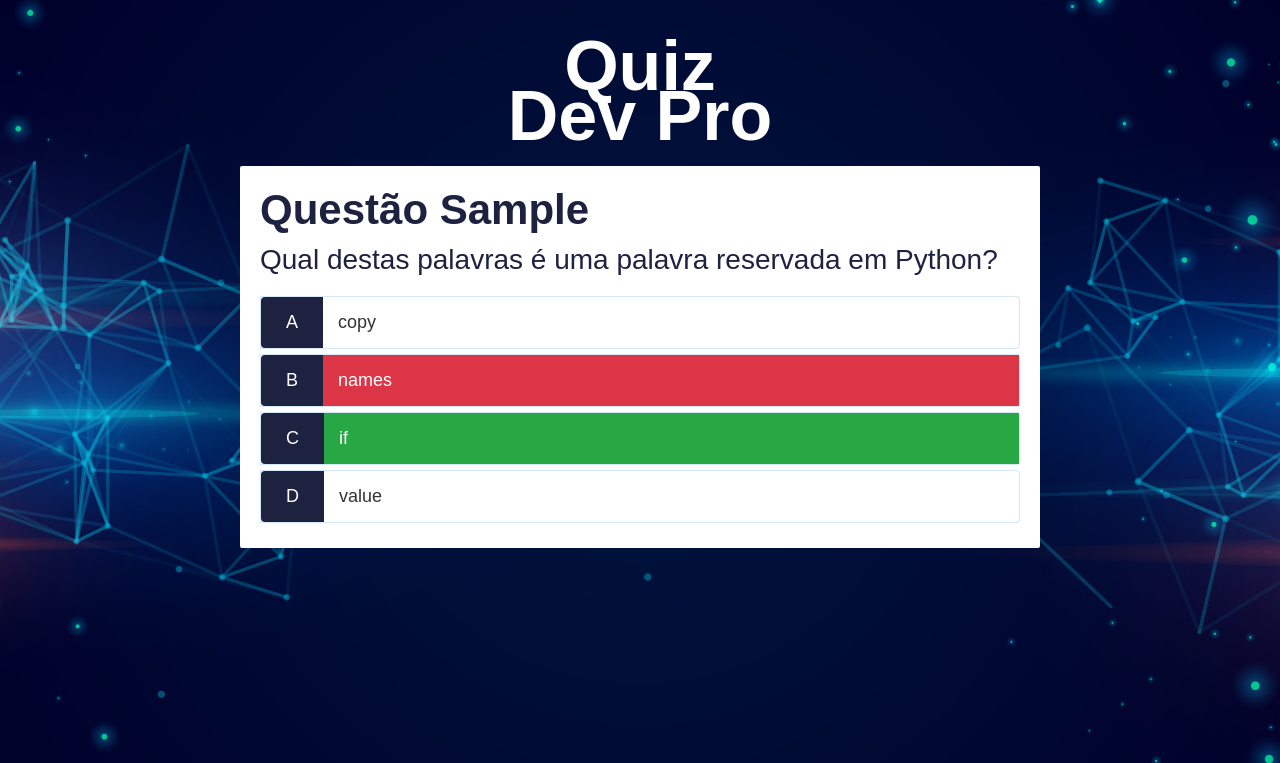
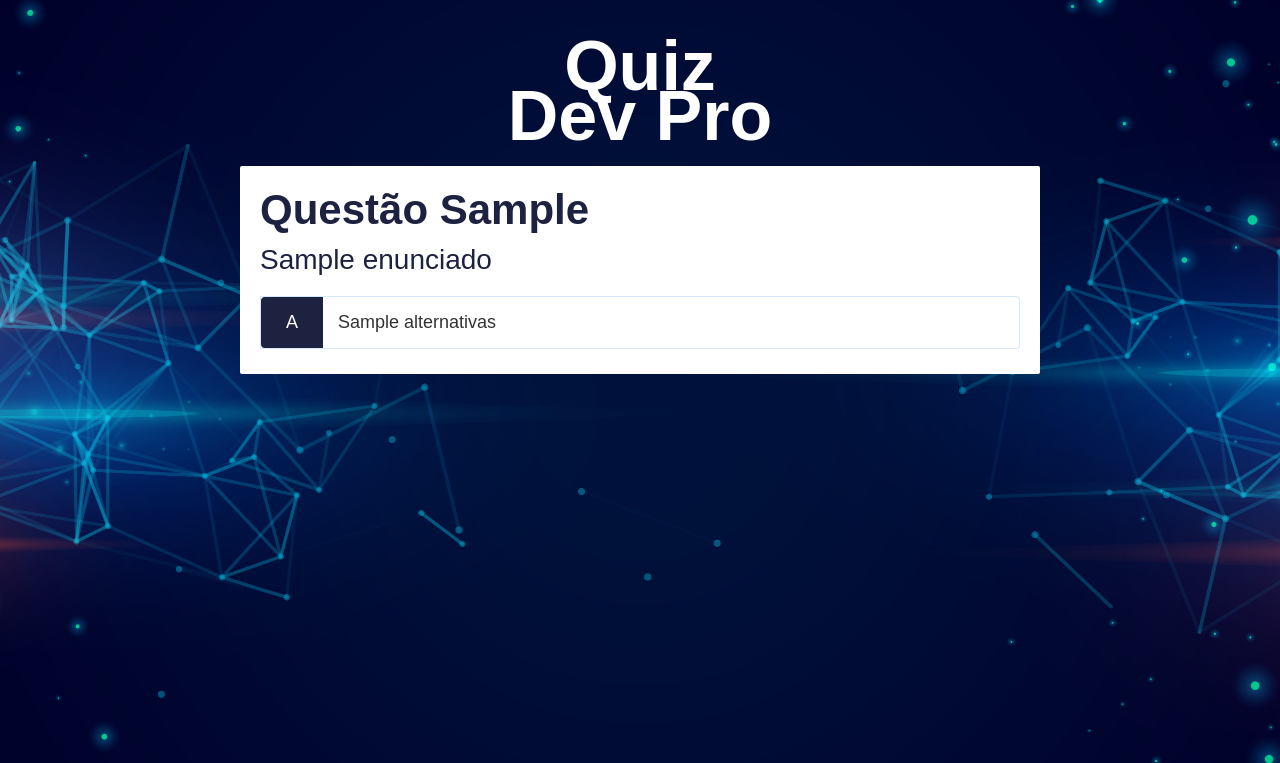
Before and after one commit to jhonathascesar232/quiz-devpro, a Django app: template quiz/base/templates/base/game.html in a window 1280 px wide. Shown: the top 763 px of the page. Run offline with Django 3.2, Linux system fonts and the light colour scheme; the template is opened without the code that fills it: most values are stand-ins (such as "Sample title", 1, 10 or a date in 2020); data that the repository does not hold is empty; parts of the project's set-up code (start-up, migrations or seed data) failed here and were passed over.

Commit message:
Editado templates para renderizar os dados

```diff
--- a/quiz/base/admin.py
+++ b/quiz/base/admin.py
@@ -5,4 +5,4 @@ from .models import Pergunta
 # Register your models here.
 @admin.register(Pergunta)
 class PergundaAdmin(admin.ModelAdmin):
-	display_field = '__all__'
+	list_display = ('id', 'enunciado', 'disponivel')
--- a/quiz/base/templates/base/game.html
+++ b/quiz/base/templates/base/game.html
@@ -19,24 +19,16 @@
                 <div id="game" class="justify-center flex-column animate-bottom hidden">
 
                     <h2>Questão {{ indice_da_questao }}</h2>
-                    <h3>Qual destas palavras é uma palavra reservada em Python?</h3>
+                    <h3>{{ pergunta.enunciado }}</h3>
 
+                    {% for alternativas in pergunta.alternativas.array %}
                     <div class="choice-container">
-                        <p class="choice-prefix">A</p>
-                        <p class="choice-text">copy</p>
+                        <p class="choice-prefix">
+                            {% cycle 'A' 'B' 'C' 'D' %}
+                        </p>
+                        <p class="choice-text">{{ alternativas }}</p>
                     </div>
-                    <div class="choice-container">
-                        <p class="choice-prefix">B</p>
-                        <p class="choice-text incorrect">names</p>
-                    </div>
-                    <div class="choice-container">
-                        <p class="choice-prefix">C</p>
-                        <p class="choice-text correct">if</p>
-                    </div>
-                    <div class="choice-container">
-                        <p class="choice-prefix">D</p>
-                        <p class="choice-text">value</p>
-                    </div>
+                    {% endfor %}
 
                 </div>
 
--- a/quiz/base/views.py
+++ b/quiz/base/views.py
@@ -1,4 +1,5 @@
 from django.shortcuts import render, HttpResponse
+from quiz.base.models import Pergunta
 # from django.utils import HttpResponse
 
 # Create your views here.
@@ -9,5 +10,6 @@ def end(requisicao):
 	return render(requisicao, 'base/end.html')
 
 def game(requisicao, indice):
-	contexto = {'indice_da_questao': indice}
+	pergunta = Pergunta.objects.filter(disponivel=True).order_by('id')[indice - 1]
+	contexto = {'indice_da_questao': indice, 'pergunta': pergunta}
 	return render(requisicao, 'base/game.html', context = contexto)
```
